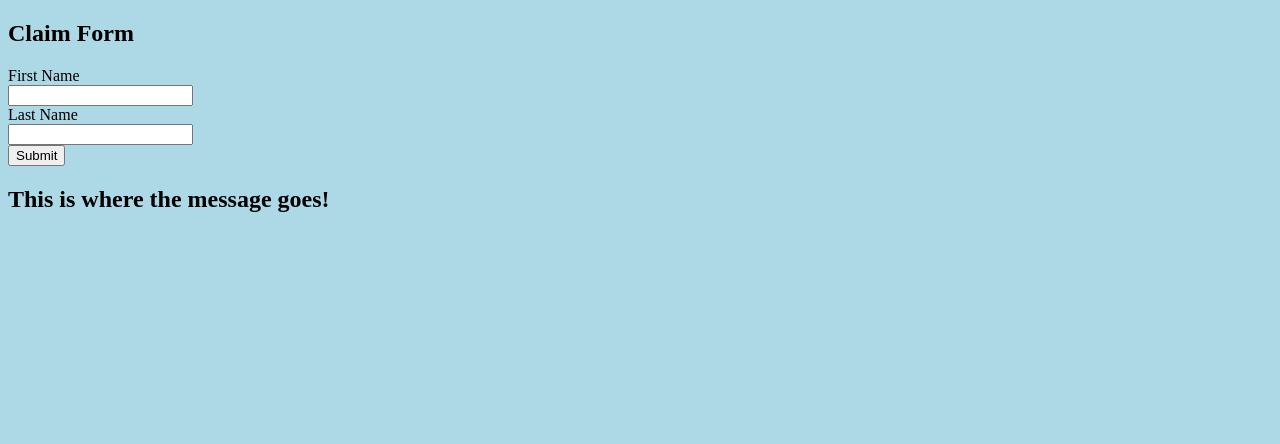
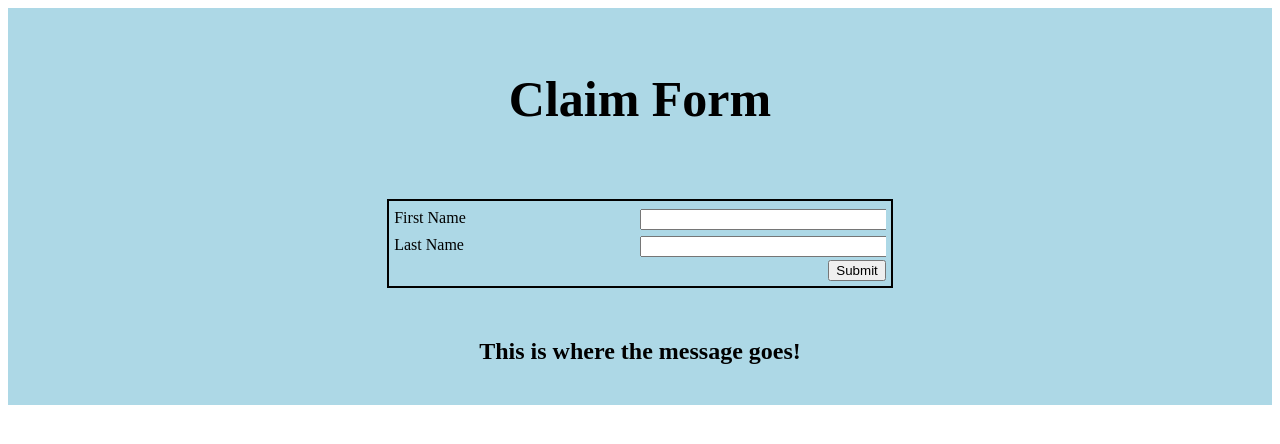
Before and after one commit to gencheff/Learning, a PHP site: page / in a window 1280 px wide. Shown: the top 444 px of the page. Run offline with PHP 8.4, Linux system fonts and the light colour scheme.

Commit message:
amend form styling

```diff
--- a/claim-form/form.css
+++ b/claim-form/form.css
@@ -1,11 +1,55 @@
-body {
-  background-color: lightblue;
+/* contact */
+
+.contact {
+	background-color: lightblue;
+}
+
+.contact .contact__head {
+	padding: 20px 0;
+}
+
+.contact .contact__head h2 {
+	text-align: center;
+	font-size: 50px;
+}
+
+.contact .contact__body {
+	padding: 10px 0;
+}
+
+.contact .contact__foot{
+	padding: 20px 0;
+}
+
+.contact .contact__foot h2 {
+	text-align: center;
+}
+
+/* form */
+.form {
+	margin: auto;
+	max-width: 40%;
+	padding: 5px;
+	border: solid 2px black;
+	box-sizing: border-box;
 
 }
 
-.container {
-	border: solid 2px darkblue;
-	margin:auto;
+.form .form__row {
+	overflow: hidden;
+	padding: 3px 0;
+}
 
+.form .form__label,
+.form .form__controls {
+	width: 50%;
+	float: left;
+}
 
+.form .form__controls input {
+	width: 100%;
 }
+
+.form .form__button {
+	text-align: right;
+}
```
